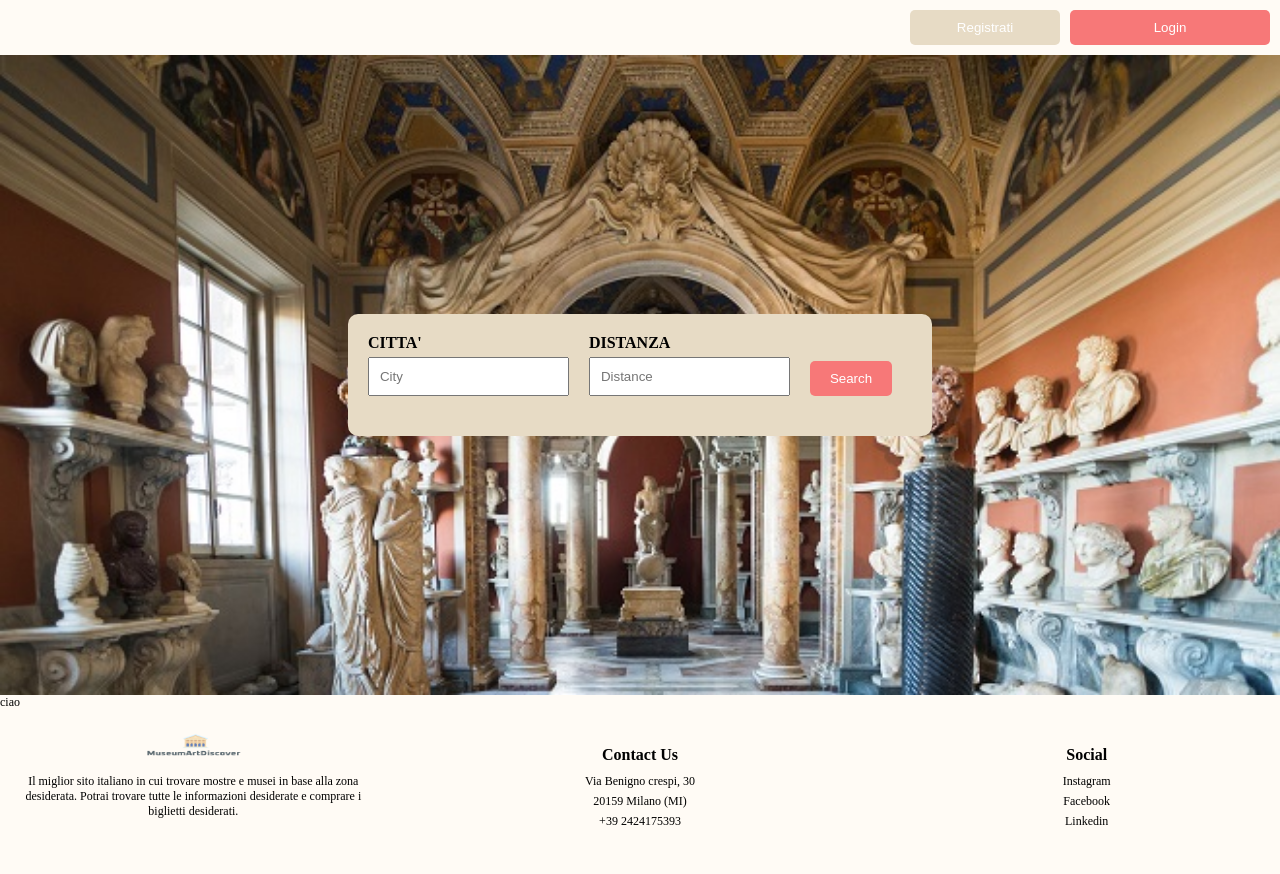
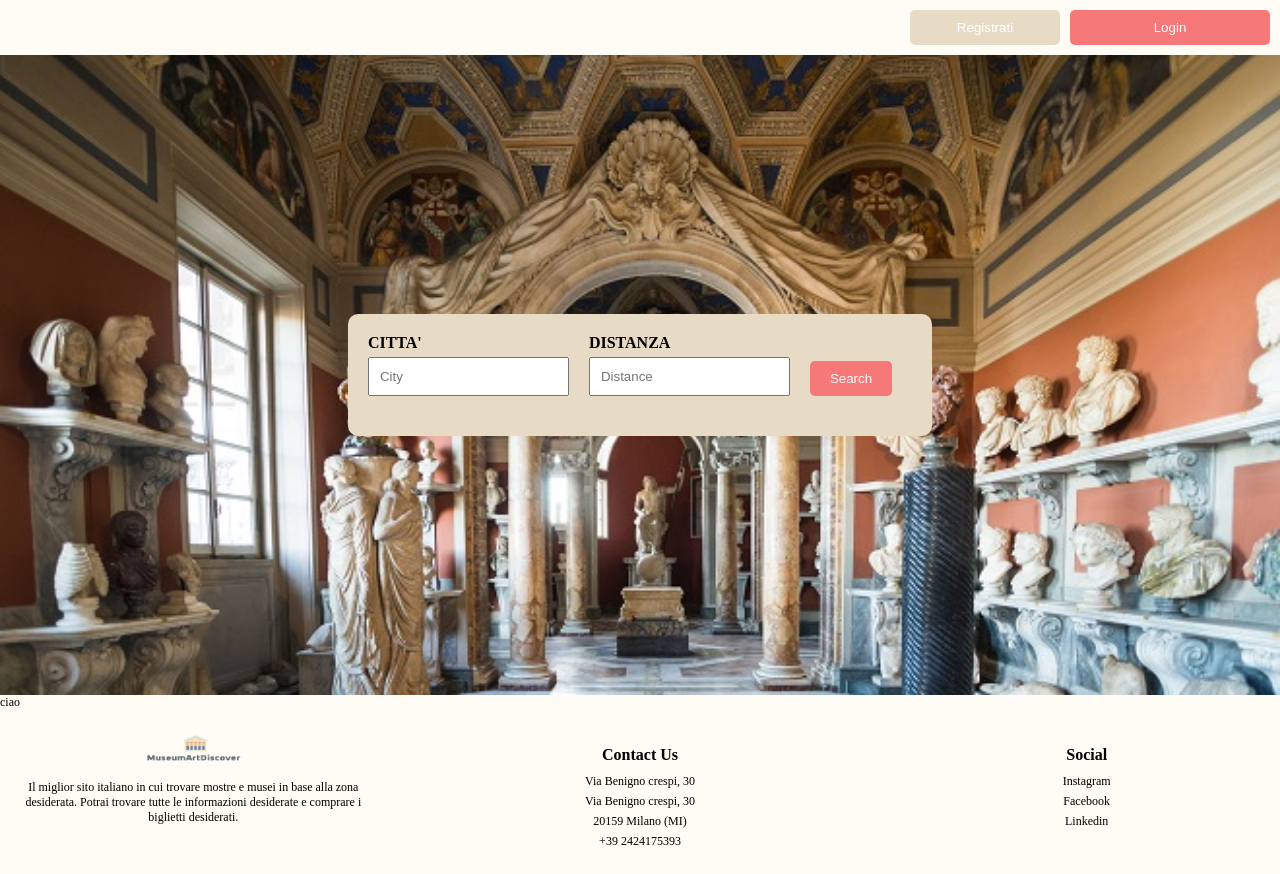
Before and after one commit to Facciani/PW01, a React (Create React App) app in the folder progettopw/: page / in a window 1280 px wide. Built offline with nearby package versions, Linux system fonts and the light colour scheme.

Commit message:
aggiunta riga

```diff
--- a/progettopw/src/components/footer.jsx
+++ b/progettopw/src/components/footer.jsx
@@ -17,6 +17,7 @@ function Footer() {
           <h3>Contact Us</h3>
           <ul>
             <li>Via Benigno crespi, 30</li>
+            <li>Via Benigno crespi, 30</li>
             <li>20159 Milano (MI)</li>
             <li>+39 2424175393</li>
           </ul>
```
